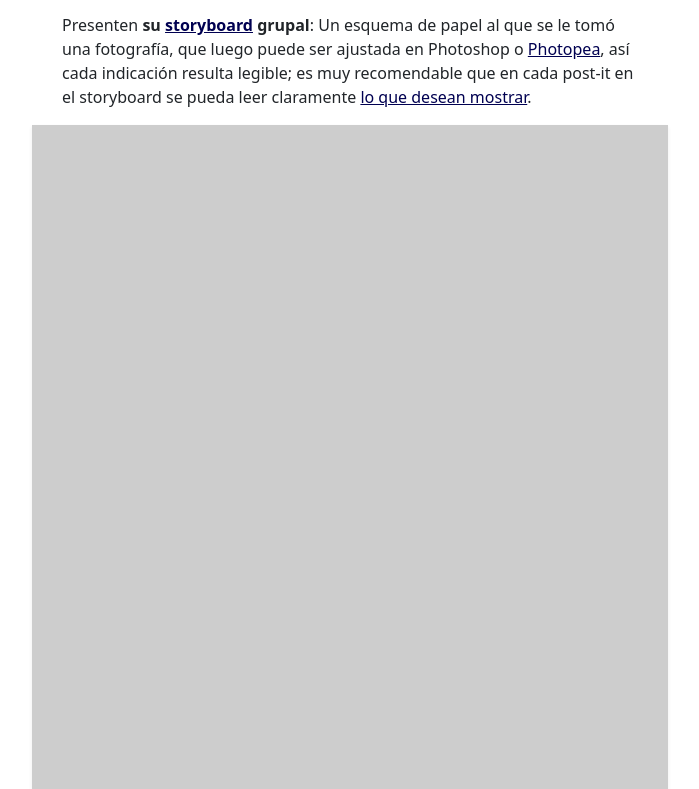
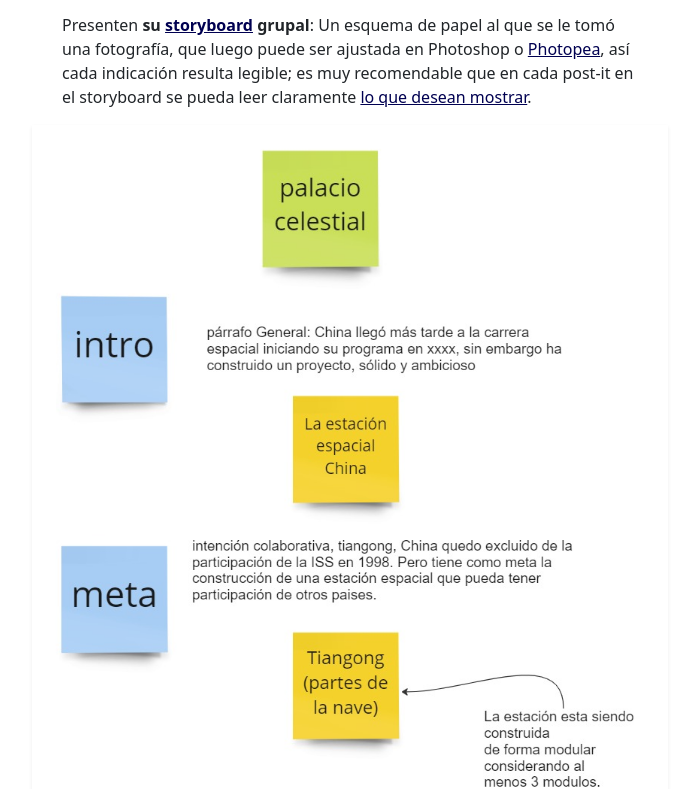
Before and after one commit to Programa-Shenzhou/Bocetos_clase12, a plain HTML site: page index.html in a window 1280 px wide. Shown: the part 712-1501 px from the top of the page, without its empty margins (290-989 px from the left). Drawn offline with nearby package versions, Linux system fonts and the light colour scheme.

Commit message:
Update index.html

```diff
--- a/index.html
+++ b/index.html
@@ -68,7 +68,7 @@
                         <p>Presenten <em>su <a href="https://www.youtube.com/watch?t=2252&v=iEB3oILm-qQ&feature=youtu.be">storyboard</a> grupal</em>: Un esquema de papel al que se le tomó una fotografía, que luego puede ser ajustada en Photoshop o <a href="https://www.photopea.com/">Photopea</a>, así cada indicación resulta legible; es muy recomendable que en cada post-it en el storyboard se pueda leer claramente <a href="https://datavizcatalogue.com/ES/buscar.html">lo que desean mostrar</a>.</p>
                     </div>
                     <div class="col-sm-11 mx-auto">
-                        <img src="img/storyboard.png" class="w-100 shadow-sm" />
+                        <img src="img/Shenzhou-Storyboard.jpg" class="w-100 shadow-sm" />
                     </div>
                 </div>
             </article>
```
